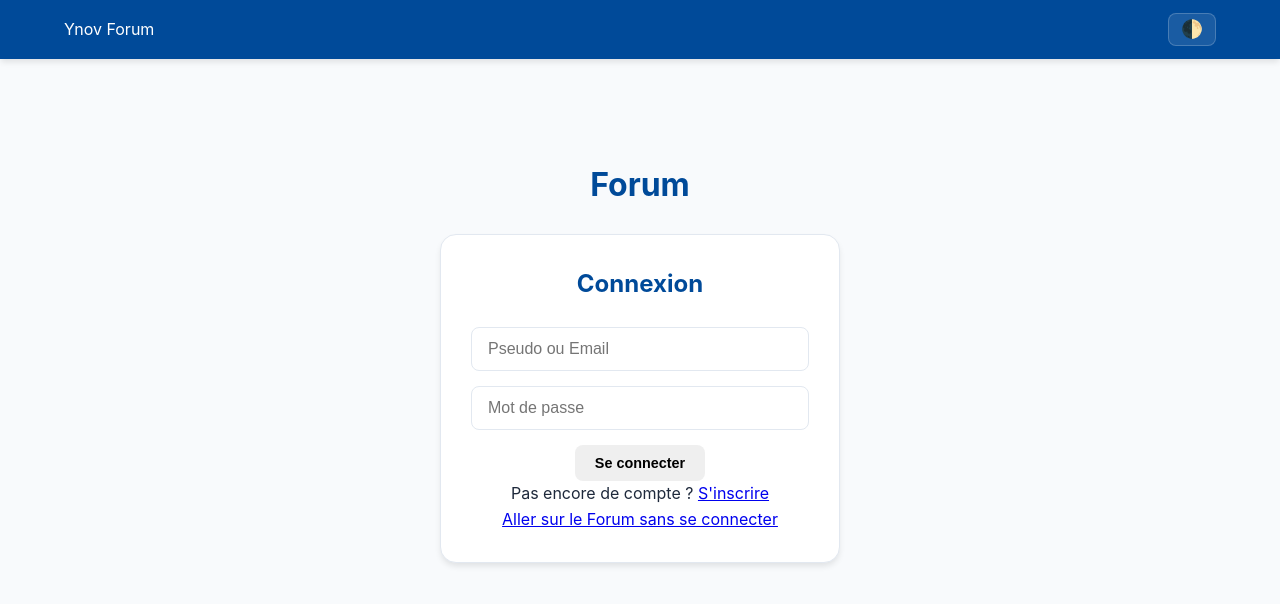
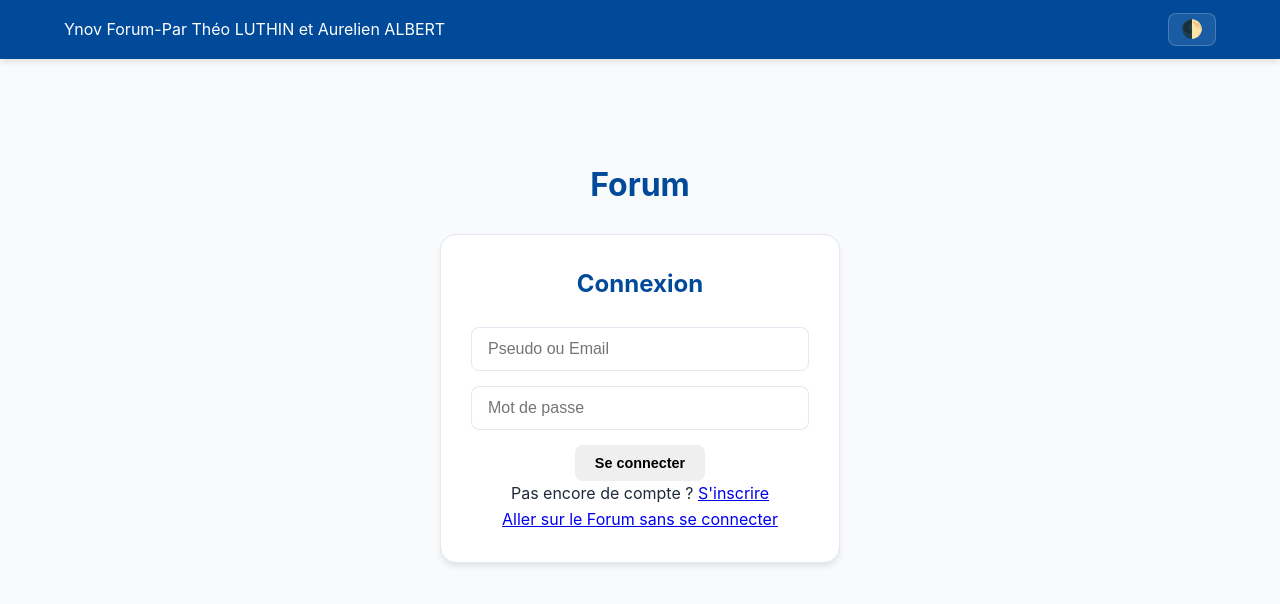
Before and after one commit to theoluthin2903/Theo_LUTHIN_Aurelien_Albert_Projet_JS_Forum, a website: page public/index.html in a window 1280 px wide. Drawn offline with Linux system fonts and the light colour scheme.

Commit message:
modif mineure html

```diff
--- a/public/index.html
+++ b/public/index.html
@@ -13,7 +13,7 @@
 </head>
 <body>
     <header>
-        <div class="logo">Ynov Forum</div>
+        <div class="logo">Ynov Forum-Par Théo LUTHIN et Aurelien ALBERT</div>
         <button id="theme-toggle" title="Changer de thème">🌓</button>
     </header>
     <div class="auth-container">
```
